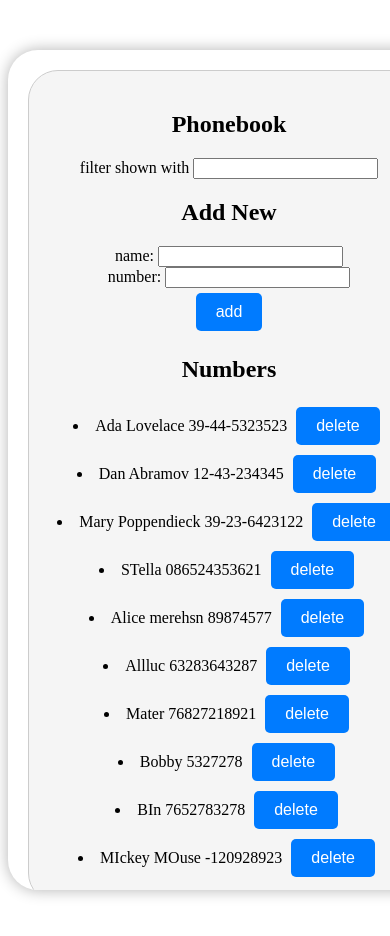
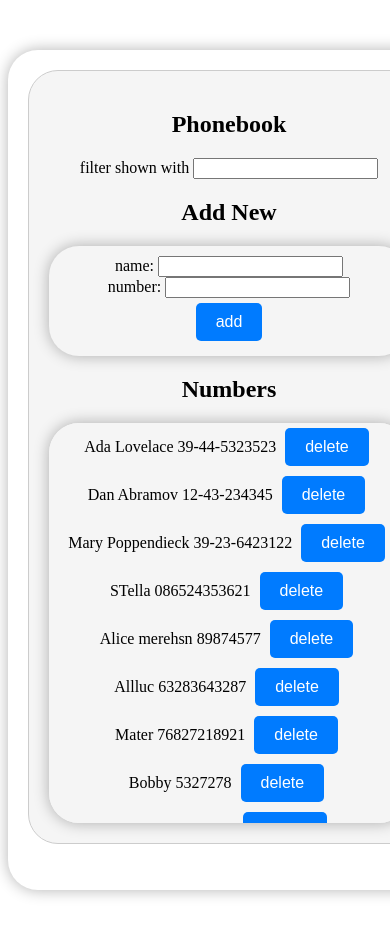
Before and after one commit to Monicah-Ngari/Phobebook, a React (Vite) app: page / in a window 390 px wide. Shown: the top 936 px of the page. Built offline with nearby package versions, Linux system fonts and the light colour scheme; data requests are answered from the project's data file.

Commit message:
fixing the styles of the phonebook

```diff
--- a/src/PersonForm.jsx
+++ b/src/PersonForm.jsx
@@ -1,7 +1,7 @@
 import React from "react";
 
 const PersonForm = ({ newName, newNumber, addName, addNumber, nameInput }) => (
-  <form onSubmit={nameInput}>
+  <form onSubmit={nameInput} className="add-form">
     <div>
       name: <input value={newName} onChange={addName} />
     </div>
--- a/src/Styles.css
+++ b/src/Styles.css
@@ -12,16 +12,35 @@
     overflow: hidden;
 }
 
+.add-form {
+    display: flex;
+    flex-direction: column;
+    margin-bottom: 20px;
+    padding: 10px;
+    border-radius: 30px;
+    box-shadow: 0 0 15px rgba(0, 0, 0, 0.3);
+    background: #f5f5f5;
+    top: 0;
+    left: 0;
+}
+
 .list-container {
     display: inline-block;
-    text-align: left;
+    text-align: center;
+
 
 }
 
 ul {
-    list-style-position: inside;
+    list-style-position: none;
     padding: 0;
     margin: 0 auto;
+    width: 100%;
+    max-height: 400px;
+    overflow-y: auto;
+    border-radius: 30px;
+    box-shadow: 0 0 15px rgba(0, 0, 0, 0.3);
+    background: #f5f5f5;
 
 }
 
```
